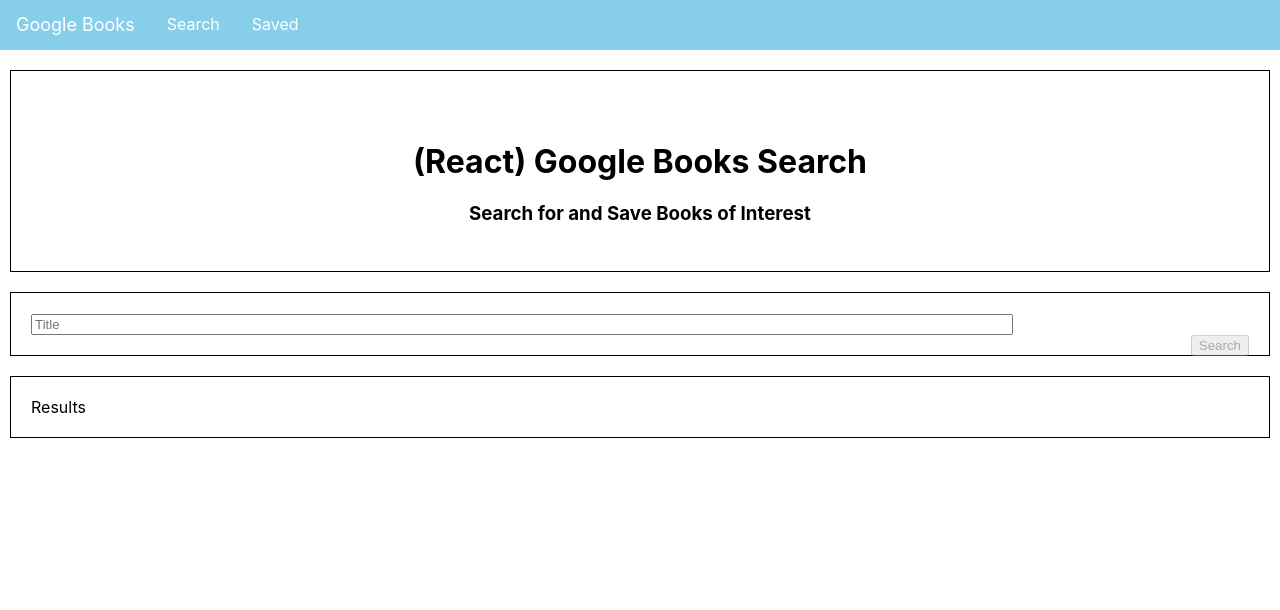
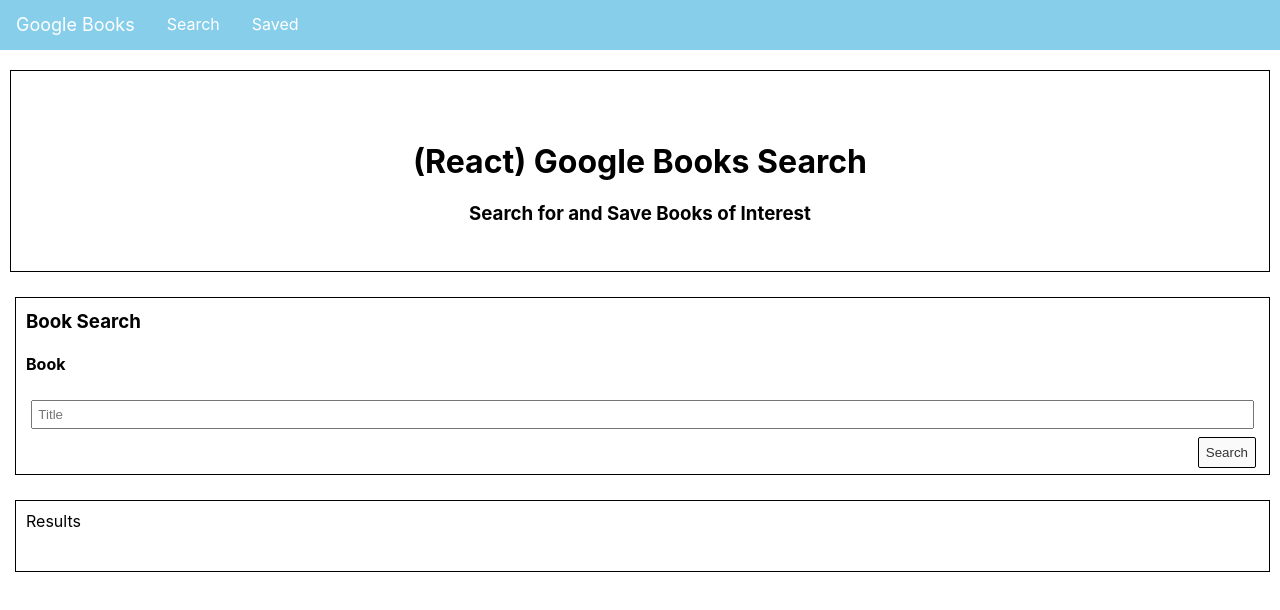
Before and after one commit to GuyFromHere/book-search, a React (Create React App) app in the folder client/: page / in a window 1280 px wide. Shown: the top 610 px of the page. Built offline with nearby package versions, Linux system fonts and the light colour scheme.

Commit message:
Styling for buttons, aligned elements.

```diff
--- a/client/src/components/Card/index.js
+++ b/client/src/components/Card/index.js
@@ -10,12 +10,16 @@
 		.catch(err => console.log(err));
 }
 
+function handleDelete(id) {
+	API.deleteBook(id);
+}
+
 export function CardHeader(props) {
 	return (
 		<div className="card-title">
 			<h2>{props.title}</h2>
 			<h3></h3>
-			<h3>{props.authors}</h3>
+			<h3>{props.authors.length > 1 ? props.authors.join(", ") : props.authors}</h3>
 		</div>
 	);
 }
@@ -51,3 +55,22 @@
 		</div>
 	);
 }
+
+export function SavedCard(props) {
+	return (
+		<div className="card">
+			<div className="card-header">
+				<CardHeader title={props.book.title} authors={props.book.authors} />
+				<div className="cardButtons">
+					<CardButton name="view" value="View" href={props.book.link} target="_blank" />
+					<CardButton
+						name="delete"
+						value="Delete"
+						onClick={() => handleDelete(props.book._id)}
+					/>
+				</div>
+			</div>
+			<CardBody image={props.book.image} description={props.book.description} />
+		</div>
+	);
+}
--- a/client/src/components/Card/style.css
+++ b/client/src/components/Card/style.css
@@ -1,6 +1,6 @@
 .card {
 	max-height: 545px;
-	border: 2px #dddddd solid;
+	border: 1px #333 solid;
 	border-radius: 4px;
 	overflow-x: hidden;
 	padding: 10px;
@@ -12,15 +12,16 @@
 }
 
 .card-header {
-    display: flex;
-    justify-content: space-between;
-    flex-direction: row;
+	display: flex;
+	justify-content: space-between;
+	flex-direction: row;
 }
 
-/* .card-title {
-	display: flex;
-	flex-direction: column;
-} */
+.card-title h2,
+h3 {
+	margin-top: 2px;
+	margin-bottom: 2px;
+}
 
 .card a {
 	float: right;
--- a/client/src/components/Form/index.js
+++ b/client/src/components/Form/index.js
@@ -11,7 +11,7 @@
 
 export function FormBtn(props) {
 	return (
-		<button {...props} style={{ float: "right", marginBottom: 10 }} className="btn btn-success">
+		<button {...props} style={{}} className="btn">
 			{props.children}
 		</button>
 	);
--- a/client/src/components/Form/style.css
+++ b/client/src/components/Form/style.css
@@ -1,3 +1,24 @@
+.form-group {
+	text-align: center;
+}
+
 .form-control {
-	width: 80%;
+	width: 98%;
+	padding: 5px;
+	margin: 5px;
 }
+
+.btn {
+	float: right;
+	padding: 7px;
+	text-decoration: none;
+	color: #333;
+	cursor: pointer;
+	border: 1px solid black;
+	border-radius: 2px;
+	margin: 3px;
+}
+
+.btn:hover {
+	background-color: rgb(5, 167, 231);
+}
--- a/client/src/components/Grid/style.css
+++ b/client/src/components/Grid/style.css
@@ -1,5 +1,6 @@
 .row {
-	padding: 20px;
-	margin: 20px 10px 0 10px;
+	padding: 10px;
+	padding-bottom: 40px;
+	margin: 25px 10px 0 15px;
 	border: 1px solid black;
 }
--- a/client/src/pages/Saved/index.js
+++ b/client/src/pages/Saved/index.js
@@ -1,14 +1,13 @@
 import React, { useEffect, useState } from "react";
 import DeleteBtn from "../../components/DeleteBtn";
-import { Col, Row, Container } from "../../components/Grid";
-import { Card } from "../../components/Card";
+import { Row, Container } from "../../components/Grid";
+import { SavedCard } from "../../components/Card";
 
 import API from "../../utils/API";
 
 function Saved() {
 	// Setting our component's initial state
 	const [books, setBooks] = useState([]);
-	const [formObject, setFormObject] = useState({});
 
 	// Load all books and store them with setBooks
 	useEffect(() => {
@@ -17,7 +16,6 @@
 
 	// Loads all books and sets them to books
 	const loadBooks = () => {
-		console.log("saved loadBooks");
 		API.getBooks()
 			.then(res => setBooks(res.data))
 			.catch(err => console.log(err));
@@ -25,7 +23,10 @@
 
 	const deleteBook = id => {
 		API.deleteBook(id);
-		loadBooks();
+		//loadBooks();
+		API.getBooks()
+			.then(res => setBooks(res.data))
+			.catch(err => console.log(err));
 	};
 
 	const renderBooks = () => {
@@ -35,7 +36,7 @@
 			return (
 				<div className="results">
 					{books.map(book => {
-						return <Card book={book} />;
+						return <SavedCard book={book} onClick={deleteBook} />;
 					})}
 				</div>
 			);
--- a/client/src/pages/Search/index.js
+++ b/client/src/pages/Search/index.js
@@ -63,6 +63,8 @@
 		return (
 			<Container>
 				<Row>
+					<h3>Book Search</h3>
+					<h4>Book</h4>
 					<form>
 						<Input onChange={this.handleInputChange} name="title" placeholder="Title" />
 						<FormBtn
```
